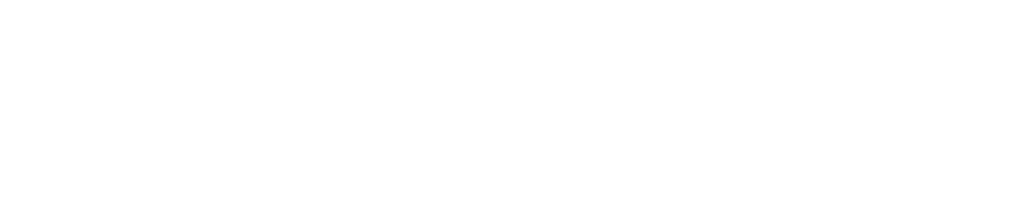
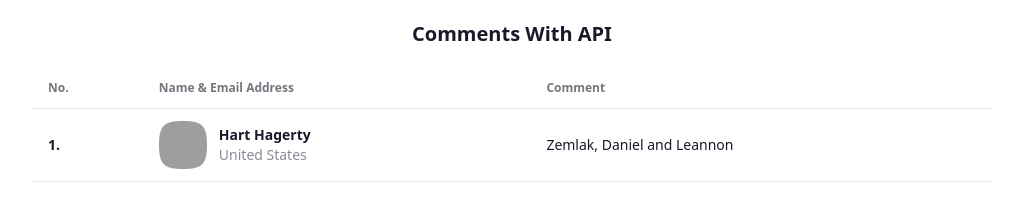
Before and after one commit to saziddeveloper/LEARN-API, a plain HTML site: page index.html in a window 1280 px wide. Shown: the whole page, without its empty margins (128-1151 px from the left). Drawn offline with nearby package versions, Linux system fonts and the light colour scheme; no server answers; grey boxes are pictures that could not be loaded.

Commit message:
create interface with tailwind & daisyui

```diff
--- a/index.html
+++ b/index.html
@@ -12,12 +12,49 @@
     <link href="https://cdn.jsdelivr.net/npm/daisyui@4.12.10/dist/full.min.css" rel="stylesheet" type="text/css" />
     <script src="https://cdn.tailwindcss.com"></script>
 </head>
-<body>
-    <section id="comment-section">
-
-    </section>
-    <section id="album-section">
-
+<body class="px-2 py-5 lg:px-40">
+    <section>
+        <h2 class="mb-3 text-xl text-center font-bold">Comments With API</h2>
+        <div class="overflow-x-auto mt-5">
+            <table class="table">
+                <!-- head -->
+                <thead>
+                    <tr>
+                        <th>
+                            <label>
+                                No.
+                            </label>
+                        </th>
+                        <th>Name & Email Address</th>
+                        <th>Comment</th>
+                    </tr>
+                </thead>
+                <tbody id="comments-container">
+                    <tr>
+                        <th>
+                            <label>
+                                1.
+                            </label>
+                        </th>
+                        <td>
+                            <div class="flex items-center gap-3">
+                                <div class="avatar">
+                                    <div class="mask mask-squircle h-12 w-12">
+                                        <img src="https://img.daisyui.com/images/profile/demo/2@94.webp" alt="API image" />
+                                    </div>
+                                </div>
+                                <div>
+                                    <div class="font-bold">Hart Hagerty</div>
+                                    <div class="text-sm opacity-50">United States</div>
+                                </div>
+                            </div>
+                        </td>
+                        <td>
+                            Zemlak, Daniel and Leannon
+                        </td>
+                    </tr>
+            </table>
+        </div>
     </section>
     <script src="js/api.js"></script>
 </body>
--- a/js/api.js
+++ b/js/api.js
@@ -0,0 +1,15 @@
+//----------------- Comments-Container -----------------
+function loadComments(){
+    fetch("https://jsonplaceholder.typicode.com/comments")
+    .then(res => res.json())
+    .then(data => displayComments(data));
+}
+
+function displayComments(inputDatas){
+    const commentsContainer = document.getElementById("comments-container");
+    for (inputData of inputDatas){
+
+    }
+}
+
+loadComments();
```
